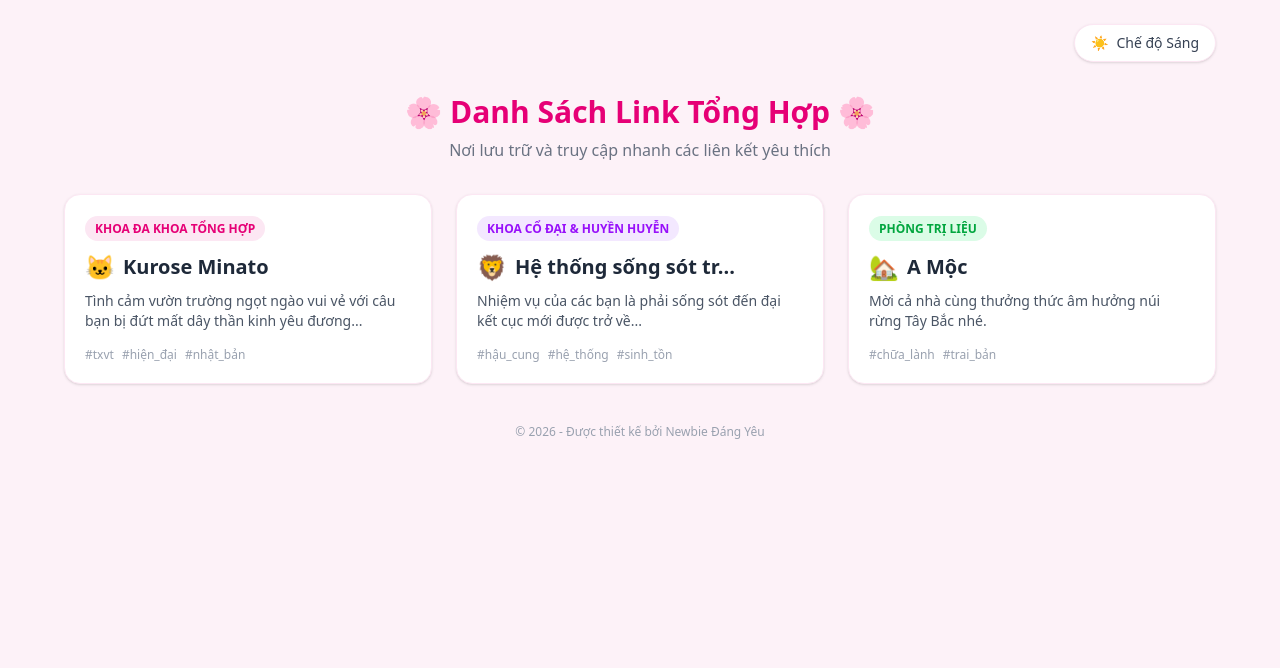
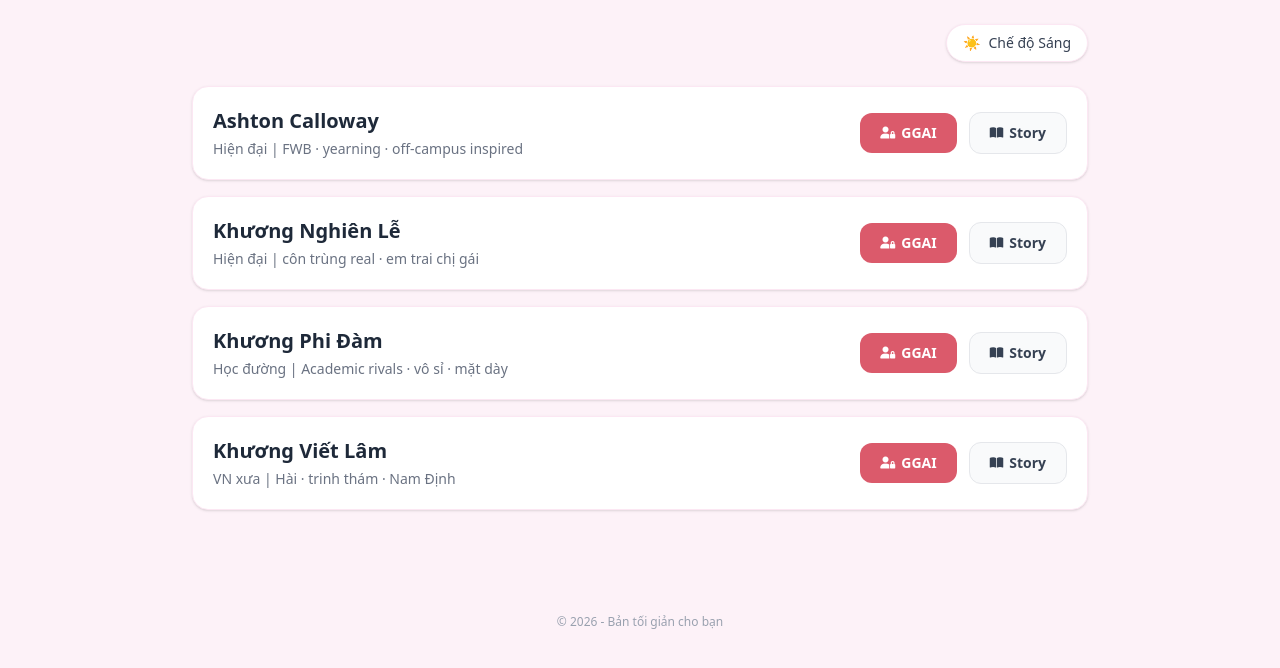
Before and after one commit to talh3/tonghop-link, a plain HTML site: page index.html in a window 1280 px wide. Drawn offline with nearby package versions, Linux system fonts and the light colour scheme.

Commit message:
Update index.html

```diff
--- a/index.html
+++ b/index.html
@@ -3,95 +3,108 @@
 <head>
     <meta charset="UTF-8">
     <meta name="viewport" content="width=device-width, initial-scale=1.0">
-    <title>Trang Tổng Hợp Link Của Tôi</title>
-    <!-- Nhúng Tailwind CSS để làm giao diện -->
+    <title>Danh Sách Nhân Vật Của Tôi</title>
+    <!-- Nhúng thư viện Tailwind CSS và FontAwesome để làm giao diện -->
     <script src="https://cdn.jsdelivr.net/npm/@tailwindcss/browser@4"></script>
+    <link rel="stylesheet" href="https://cdnjs.cloudflare.com/ajax/libs/font-awesome/6.5.1/css/all.min.css">
     <script>
-        // Đoạn code nhỏ giúp kiểm tra và áp dụng chế độ sáng/tối khi vừa tải trang
+        // Tự động kiểm tra và giữ chế độ Dark Mode nếu đã bật trước đó
         if (localStorage.getItem('theme') === 'dark') {
             document.documentElement.classList.add('dark');
         }
     </script>
 </head>
-<!-- Mặc định nền hồng nhạt, khi bật Dark Mode chuyển sang nền xám đen -->
-<body class="bg-pink-50 dark:bg-gray-900 min-h-screen text-gray-800 dark:text-gray-200 font-sans p-6 transition-colors duration-300">
+<!-- Mặc định nền hồng nhạt, khi bật Dark Mode chuyển sang nền xám đen của ảnh watermarked_img_1741178076690525238.png -->
+<body class="bg-pink-50 dark:bg-[#2d2d30] min-h-screen text-gray-800 dark:text-gray-200 font-sans p-6 transition-colors duration-300">
 
-    <!-- NÚT CHUYỂN ĐỔI SÁNG / TỐI (Góc trên cùng bên phải) -->
-    <div class="max-w-6xl mx-auto flex justify-end mb-4">
+    <!-- NÚT CHUYỂN ĐỔI SÁNG / TỐI -->
+    <div class="max-w-4xl mx-auto flex justify-end mb-6">
         <button id="theme-toggle" class="cursor-pointer bg-white dark:bg-gray-800 text-gray-700 dark:text-yellow-400 font-medium px-4 py-2 rounded-full shadow-sm border border-pink-100 dark:border-gray-700 hover:scale-105 transition-all text-sm flex items-center gap-2">
             <span id="theme-icon">☀️</span> <span id="theme-text">Chế độ Sáng</span>
         </button>
     </div>
 
-    <!-- TIÊU ĐỀ TRANG WEB -->
-    <header class="text-center my-8">
-        <h1 class="text-3xl font-bold text-pink-600 dark:text-pink-400 mb-2">🌸 Danh Sách Link Tổng Hợp 🌸</h1>
-        <p class="text-gray-500 dark:text-gray-400">Nơi lưu trữ và truy cập nhanh các liên kết yêu thích</p>
-    </header>
-
-    <!-- KHU VỰC CHỨA CÁC THẺ LINK (BẤM VÀO LÀ CHUYỂN LINK) -->
-    <main class="max-w-6xl mx-auto grid grid-cols-1 md:grid-cols-2 lg:grid-cols-3 gap-6">
-
-        <!-- THẺ LINK SỐ 1 -->
-        <!-- Thẻ <a> bọc toàn bộ bên ngoài giúp cả khung đều bấm được -->
-        <a href="https://example.com/link-1" target="_blank" class="block bg-white dark:bg-gray-800 rounded-2xl border border-pink-100 dark:border-gray-700 p-5 shadow-sm hover:-translate-y-1 hover:shadow-md transition-all duration-200 flex flex-col justify-between group">
-            <div>
-                <span class="text-xs font-semibold bg-pink-100 text-pink-600 dark:bg-pink-950 dark:text-pink-300 px-2.5 py-1 rounded-full">KHOA ĐA KHOA TỔNG HỢP</span>
-                <div class="flex items-center gap-2 mt-3 mb-2">
-                    <span class="text-2xl">🐱</span>
-                    <!-- Hiệu ứng group-hover: Khi di chuột vào khung, chữ tiêu đề sẽ tự đổi màu hồng -->
-                    <h3 class="text-xl font-bold text-gray-800 dark:text-white group-hover:text-pink-600 dark:group-hover:text-pink-400 transition-colors">Kurose Minato</h3>
-                </div>
-                <p class="text-sm text-gray-600 dark:text-gray-300 mb-4">Tình cảm vườn trường ngọt ngào vui vẻ với câu bạn bị đứt mất dây thần kinh yêu đương...</p>
-                <div class="flex gap-2 text-xs text-gray-400 dark:text-gray-500">
-                    <span>#txvt</span> <span>#hiện_đại</span> <span>#nhật_bản</span>
-                </div>
-            </div>
-        </a>
-
-        <!-- THẺ LINK SỐ 2 -->
-        <a href="https://example.com/link-2" target="_blank" class="block bg-white dark:bg-gray-800 rounded-2xl border border-pink-100 dark:border-gray-700 p-5 shadow-sm hover:-translate-y-1 hover:shadow-md transition-all duration-200 flex flex-col justify-between group">
-            <div>
-                <span class="text-xs font-semibold bg-purple-100 text-purple-600 dark:bg-purple-950 dark:text-purple-300 px-2.5 py-1 rounded-full">KHOA CỔ ĐẠI & HUYỀN HUYỄN</span>
-                <div class="flex items-center gap-2 mt-3 mb-2">
-                    <span class="text-2xl">🦁</span>
-                    <h3 class="text-xl font-bold text-gray-800 dark:text-white group-hover:text-pink-600 dark:group-hover:text-pink-400 transition-colors">Hệ thống sống sót tr...</h3>
-                </div>
-                <p class="text-sm text-gray-600 dark:text-gray-300 mb-4">Nhiệm vụ của các bạn là phải sống sót đến đại kết cục mới được trở về...</p>
-                <div class="flex gap-2 text-xs text-gray-400 dark:text-gray-500">
-                    <span>#hậu_cung</span> <span>#hệ_thống</span> <span>#sinh_tồn</span>
-                </div>
-            </div>
-        </a>
-
-        <!-- THẺ LINK SỐ 3 -->
-        <a href="https://example.com/link-3" target="_blank" class="block bg-white dark:bg-gray-800 rounded-2xl border border-pink-100 dark:border-gray-700 p-5 shadow-sm hover:-translate-y-1 hover:shadow-md transition-all duration-200 flex flex-col justify-between group">
-            <div>
-                <span class="text-xs font-semibold bg-green-100 text-green-600 dark:bg-green-950 dark:text-green-300 px-2.5 py-1 rounded-full">PHÒNG TRỊ LIỆU</span>
-                <div class="flex items-center gap-2 mt-3 mb-2">
-                    <span class="text-2xl">🏡</span>
-                    <h3 class="text-xl font-bold text-gray-800 dark:text-white group-hover:text-pink-600 dark:group-hover:text-pink-400 transition-colors">A Mộc</h3>
-                </div>
-                <p class="text-sm text-gray-600 dark:text-gray-300 mb-4">Mời cả nhà cùng thưởng thức âm hưởng núi rừng Tây Bắc nhé.</p>
-                <div class="flex gap-2 text-xs text-gray-400 dark:text-gray-500">
-                    <span>#chữa_lành</span> <span>#trai_bản</span>
-                </div>
-            </div>
-        </a>
-
+    <!-- KHU VỰC CHỨA CÁC KHUNG NHÂN VẬT -->
+    <!-- Dạng danh sách xếp chồng hàng dọc, giới hạn độ rộng tối đa để nhìn cân đối -->
+    <main id="char-container" class="max-w-4xl mx-auto space-y-4 pb-16">
+        <!-- JavaScript sẽ tự động đọc dữ liệu bên dưới và vẽ các khung vào đây -->
     </main>
 
     <footer class="text-center text-xs text-gray-400 dark:text-gray-500 my-10">
-        © 2026 - Được thiết kế bởi Newbie Đáng Yêu
+        © 2026 - Bản tối giản cho bạn
     </footer>
 
-    <!-- ĐOẠN SCRIPT XỬ LÝ ĐỔI MÀU SÁNG / TỐI -->
+    <!-- ĐOẠN SCRIPT XỬ LÝ DỮ LIỆU VÀ GIAO DIỆN -->
     <script>
+        // 1. NƠI BẠN QUẢN LÝ VÀ THÊM BỚT NHÂN VẬT
+        // Muốn thêm nhân vật mới, bạn chỉ cần copy 1 cụm {...} rồi sửa thông tin bên trong.
+        const charData = [
+            {
+                name: "Ashton Calloway",
+                subText: "Hiện đại | FWB · yearning · off-campus inspired",
+                ggaiLink: "https://link-ggai-cua-ashton.com",
+                storyLink: "https://link-story-cua-ashton.com"
+            },
+            {
+                name: "Khương Nghiên Lễ",
+                subText: "Hiện đại | côn trùng real · em trai chị gái",
+                ggaiLink: "https://link-ggai-cua-nghienle.com",
+                storyLink: "https://link-story-cua-nghienle.com"
+            },
+            {
+                name: "Khương Phi Đàm",
+                subText: "Học đường | Academic rivals · vô sỉ · mặt dày",
+                ggaiLink: "https://link-ggai-cua-phidam.com",
+                storyLink: "https://link-story-cua-phidam.com"
+            },
+            {
+                name: "Khương Viết Lâm",
+                subText: "VN xưa | Hài · trinh thám · Nam Định",
+                ggaiLink: "https://link-ggai-cua-vietlam.com",
+                storyLink: "https://link-story-cua-vietlam.com"
+            }
+        ];
+
+        // 2. HÀM TỰ ĐỘNG TẠO KHUNG ĐƯA LÊN GIAO DIỆN
+        const container = document.getElementById('char-container');
+
+        function renderChars() {
+            container.innerHTML = ''; // Làm sạch vùng chứa
+
+            charData.forEach(char => {
+                // Tạo một khối div cho mỗi nhân vật
+                const card = document.createElement('div');
+                // CSS tạo bo góc, viền nhạt, khi bật dark mode sẽ đổi màu nền xám tối chuẩn như ảnh watermarked_img_1741178076690525238.png
+                card.className = "bg-white dark:bg-[#1e1e1f] rounded-2xl border border-pink-100 dark:border-[#333334] p-5 shadow-sm flex flex-col sm:flex-row items-start sm:items-center justify-between gap-4 transition-all duration-200 hover:shadow-md";
+
+                card.innerHTML = `
+                    <!-- Bên trái: Tên nhân vật và các dòng chữ nhỏ kèm theo -->
+                    <div class="space-y-1">
+                        <h3 class="text-xl font-bold text-gray-800 dark:text-white">${char.name}</h3>
+                        <p class="text-sm text-gray-500 dark:text-gray-400 font-medium">${char.subText}</p>
+                    </div>
+
+                    <!-- Bên phải: 2 nút bấm riêng biệt -->
+                    <div class="flex items-center gap-3 w-full sm:w-auto justify-end">
+                        <!-- Nút GGAI màu hồng đỏ nổi bật -->
+                        <a href="${char.ggaiLink}" target="_blank" class="bg-[#db5a6b] text-white font-bold px-5 py-2.5 rounded-xl text-sm hover:opacity-90 transition flex items-center gap-1.5 justify-center w-1/2 sm:w-auto">
+                            <i class="fa-solid fa-user-lock text-xs"></i> GGAI
+                        </a>
+                        <!-- Nút Story màu sáng/tối đồng bộ với nền -->
+                        <a href="${char.storyLink}" target="_blank" class="bg-gray-50 dark:bg-[#2d2d30] text-gray-700 dark:text-gray-200 font-semibold px-5 py-2.5 rounded-xl text-sm border border-gray-200 dark:border-gray-600 hover:bg-gray-100 dark:hover:bg-gray-700 transition flex items-center gap-1.5 justify-center w-1/2 sm:w-auto">
+                            <i class="fa-solid fa-book-open text-xs"></i> Story
+                        </a>
+                    </div>
+                `;
+                container.appendChild(card);
+            });
+        }
+
+        // 3. LOGIC ĐỔI CHẾ ĐỘ SÁNG / TỐI
         const themeToggleBtn = document.getElementById('theme-toggle');
         const themeIcon = document.getElementById('theme-icon');
         const themeText = document.getElementById('theme-text');
 
-        // Hàm cập nhật chữ và icon hiển thị trên nút bấm
         function updateToggleBtn() {
             if (document.documentElement.classList.contains('dark')) {
                 themeIcon.textContent = '🌙';
@@ -102,23 +115,16 @@
             }
         }
 
-        // Chạy hàm cập nhật ngay lần đầu tải trang
         updateToggleBtn();
 
-        // Lắng nghe sự kiện khi click vào nút bấm
         themeToggleBtn.addEventListener('click', () => {
-            // Thêm hoặc xóa class 'dark' ở thẻ <html> ngoài cùng
             document.documentElement.classList.toggle('dark');
-
-            // Lưu lựa chọn của người dùng vào bộ nhớ trình duyệt (để lần sau vào web không bị mất)
-            if (document.documentElement.classList.contains('dark')) {
-                localStorage.setItem('theme', 'dark');
-            } else {
-                localStorage.setItem('theme', 'light');
-            }
-
+            localStorage.setItem('theme', document.documentElement.classList.contains('dark') ? 'dark' : 'light');
             updateToggleBtn();
         });
+
+        // Kích hoạt vẽ giao diện
+        renderChars();
     </script>
 </body>
 </html>
```
